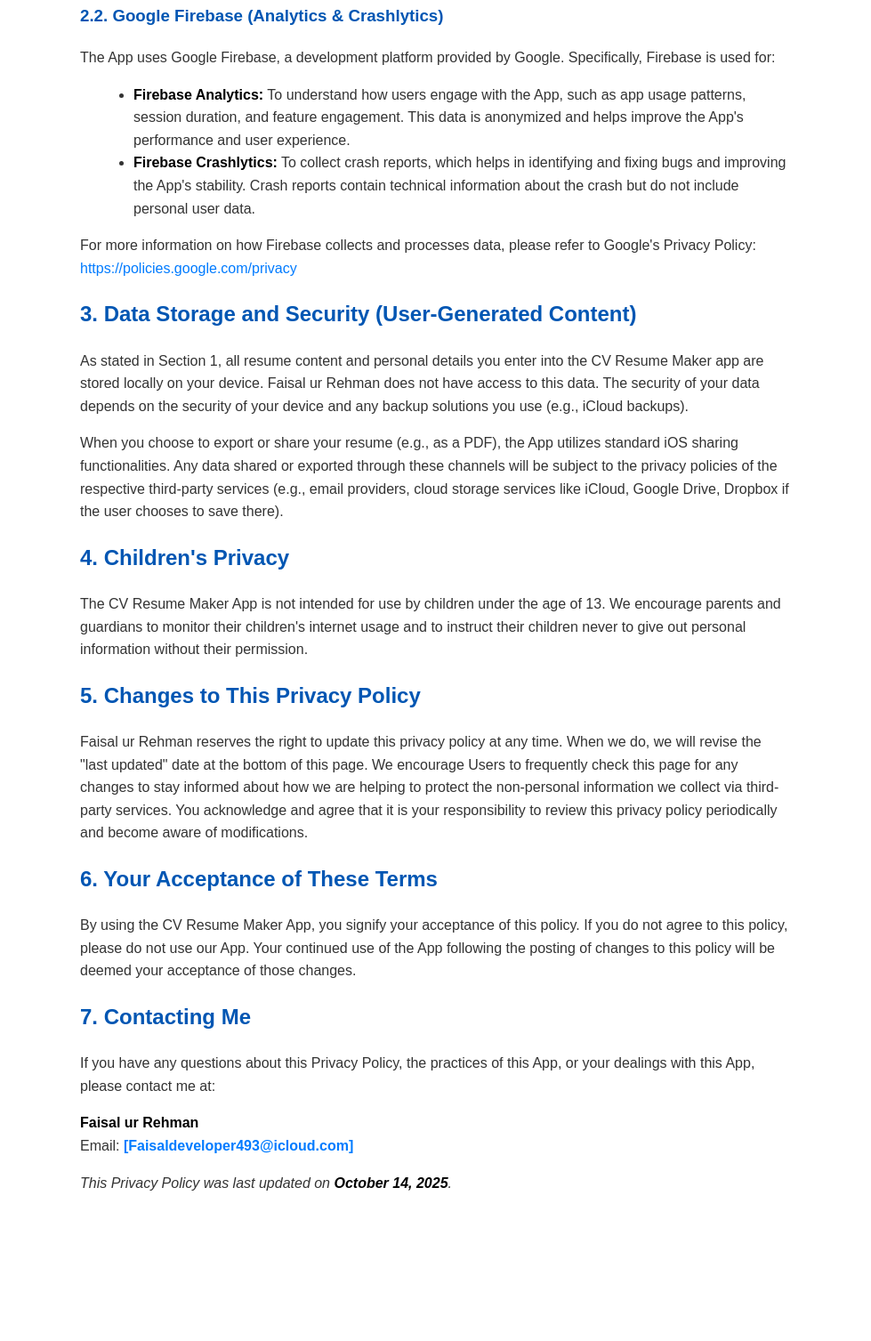
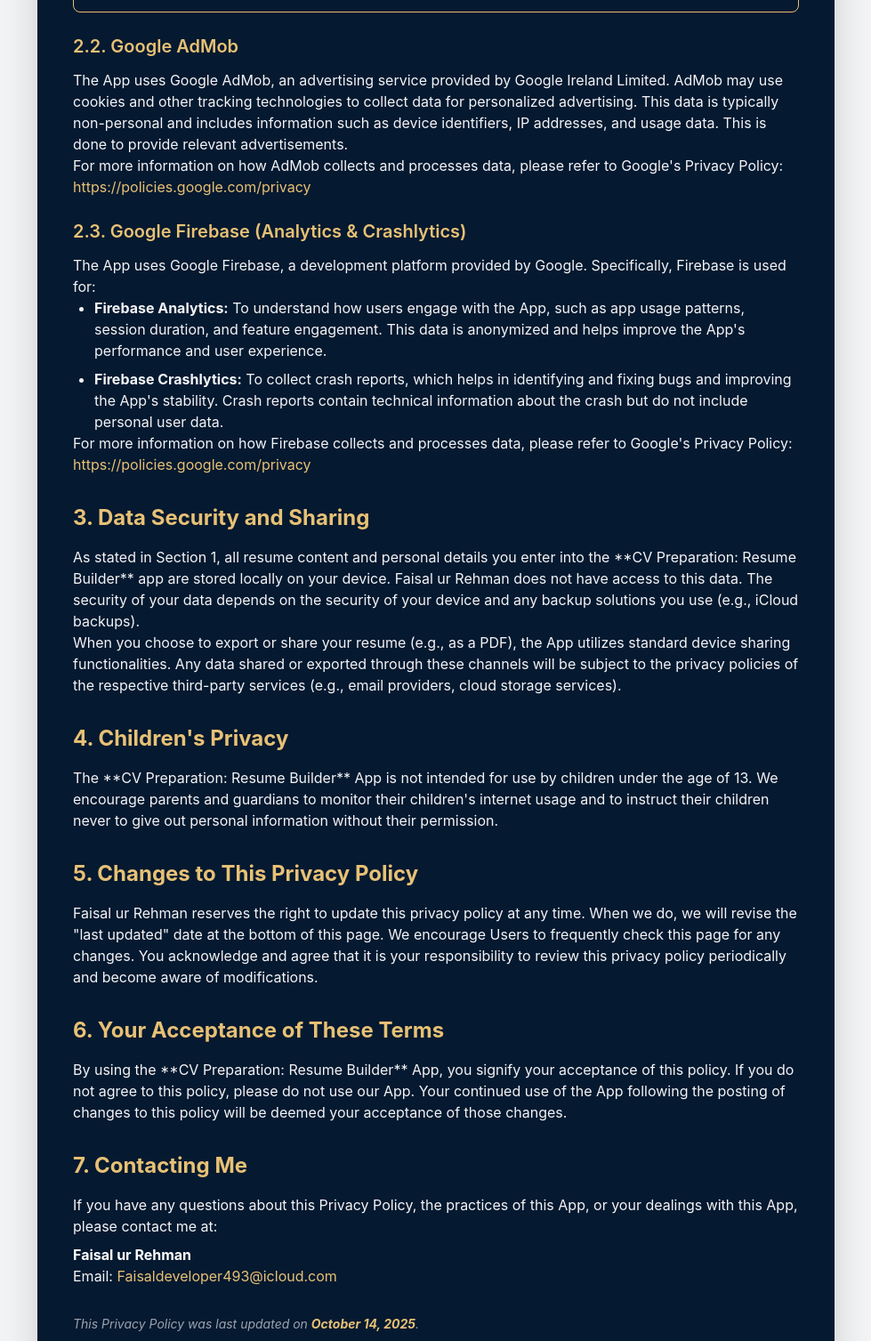
Before and after one commit to thefaisalurrehman/cv-resume-maker-privacy, a plain HTML site: page index.html in a window 1280 px wide. Shown: the part 893-2400 px from the top of the page at 89% size, without its empty margins (150-1129 px from the left). Before the commit the page ends 2255 px from the top, so only its background shows below. Drawn offline with nearby package versions, Linux system fonts and the light colour scheme.

Commit message:
Update index.html

```diff
--- a/index.html
+++ b/index.html
@@ -3,87 +3,110 @@
 <head>
     <meta charset="UTF-8">
     <meta name="viewport" content="width=device-width, initial-scale=1.0">
-    <title>CV Resume Maker - Privacy Policy</title>
+    <title>CV Preparation: Resume Builder - Privacy Policy</title>
+    <!-- Tailwind CSS CDN -->
+    <script src="https://cdn.tailwindcss.com"></script>
     <style>
+        /* Custom Colors for Navy and Gold */
+        :root {
+            --color-navy: #051930;
+            --color-gold: #E7C175;
+        }
+        /* Applying Inter font and default background/text color */
         body {
-            font-family: Arial, sans-serif;
-            line-height: 1.6;
-            margin: 20px;
-            max-width: 800px;
-            margin-left: auto;
-            margin-right: auto;
-            color: #333;
-        }
-        h1, h2, h3 {
-            color: #0056b3;
-        }
-        strong {
-            color: #000;
-        }
-        p, ul, ol {
-            margin-bottom: 1em;
-        }
-        ul {
-            list-style-type: disc;
-            margin-left: 20px;
-        }
-        a {
-            color: #007bff;
-            text-decoration: none;
-        }
-        a:hover {
-            text-decoration: underline;
+            font-family: 'Inter', sans-serif;
+            background-color: #f3f4f6; /* Light gray body background */
         }
     </style>
+    <script>
+        tailwind.config = {
+            theme: {
+                extend: {
+                    colors: {
+                        'app-navy': 'var(--color-navy)',
+                        'app-gold': 'var(--color-gold)',
+                    },
+                }
+            }
+        }
+    </script>
 </head>
-<body>
+<body class="p-4 md:p-8">
+    <!-- Main Content Container with Navy Background -->
+    <div class="max-w-4xl mx-auto p-6 md:p-10 rounded-xl shadow-2xl bg-app-navy text-gray-100">
 
-    <h1>Privacy Policy for CV Resume Maker</h1>
-    <p>This Privacy Policy governs the manner in which the <strong>CV Resume Maker</strong> mobile application ("App") collects, uses, maintains, and discloses information collected from users (each, a "User") of the App. This privacy policy applies to the App and all products and services offered by Faisal ur Rehman.</p>
+        <h1 class="text-3xl md:text-4xl font-extrabold text-app-gold mb-6 border-b border-app-gold pb-3">
+            Privacy Policy for CV Preparation: Resume Builder
+        </h1>
 
-    <h2>1. Personal Data</h2>
-    <p><strong>CV Resume Maker does not collect any personal data from its users.</strong> All information that users input into the App, such as names, contact details, work experience, education, skills, and other resume-related content, is stored exclusively on the user's device and is not transmitted to or stored on any server controlled by Faisal ur Rehman.</p>
+        <p class="mb-6 text-sm">This Privacy Policy governs the manner in which the <strong>CV Preparation: Resume Builder</strong> mobile application ("App") collects, uses, maintains, and discloses information collected from users (each, a "User") of the App. This privacy policy applies to the App and all products and services offered by Faisal ur Rehman.</p>
+
+        <!-- Section 1: Personal Data -->
+        <h2 class="text-2xl font-bold text-app-gold mt-8 mb-4">1. Personal Data and Local Storage</h2>
+        <p><strong>CV Preparation: Resume Builder does not collect any personal data from its users.</strong> All information that users input into the App, such as names, contact details, work experience, education, skills, and other resume-related content, is **stored exclusively on the user's device** and is not transmitted to or stored on any server controlled by Faisal ur Rehman.</p>
         <p>The App does not require users to register an account or provide any personal information to use its core features. Your resume data is yours and remains private to your device.</p>
 
-    <h2>2. Non-Personal Data and Third-Party Services</h2>
-    <p>While the App itself does not collect personal data, it does utilize third-party services that may collect anonymized, non-personal data for purposes such as analytics, crash reporting, and advertising. These third-party services operate under their own privacy policies.</p>
+        <!-- Section 2: Non-Personal Data and Third-Party Services -->
+        <h2 class="text-2xl font-bold text-app-gold mt-8 mb-4">2. Third-Party Services and Data Processing</h2>
+        <p>While the App itself does not collect personal data, it does utilize third-party services that may collect anonymized, non-personal data for purposes such as analytics, crash reporting, and the operation of AI features and advertising. These third-party services operate under their own privacy policies.</p>
 
-    <h3>2.1. Google AdMob</h3>
+        <!-- 2.1 Gemini API (NEW) -->
+        <h3 class="text-xl font-semibold text-app-gold mt-6 mb-3">2.1. AI Services (Google Gemini API)</h3>
+        <p>The App uses the **Google Gemini API** to power intelligent features, including generating career objectives, skill summaries, and personalized interview questions based on your CV content.</p>
+        <p>When you use the 'Generate with AI' feature, the relevant, user-provided text content (e.g., job title, project descriptions) from your locally stored CV is **temporarily transmitted** to the Gemini API for processing. The generated AI response is then returned to your device.</p>
+        <p class="text-sm border border-app-gold p-3 rounded-lg mt-3">
+            <strong>Data Handling:</strong> We only transmit the minimum necessary text content required to generate the AI response. We **do not store** this transmitted content on any server controlled by us, and we adhere strictly to the Gemini API usage policies regarding user privacy.
+        </p>
+
+        <!-- 2.2 Google AdMob (renumbered) -->
+        <h3 class="text-xl font-semibold text-app-gold mt-6 mb-3">2.2. Google AdMob</h3>
         <p>The App uses Google AdMob, an advertising service provided by Google Ireland Limited. AdMob may use cookies and other tracking technologies to collect data for personalized advertising. This data is typically non-personal and includes information such as device identifiers, IP addresses, and usage data. This is done to provide relevant advertisements.</p>
-    <p>For more information on how AdMob collects and processes data, please refer to Google's Privacy Policy: <a href="https://policies.google.com/privacy" target="_blank">https://policies.google.com/privacy</a></p>
-    <p>You can learn more about how Google uses information from apps or sites that use their services here: <a href="https://policies.google.com/technologies/partner-sites" target="_blank">https://policies.google.com/technologies/partner-sites</a></p>
+        <p>For more information on how AdMob collects and processes data, please refer to Google's Privacy Policy: <a href="https://policies.google.com/privacy" target="_blank" class="text-app-gold hover:underline">https://policies.google.com/privacy</a></p>
 
-    <h3>2.2. Google Firebase (Analytics & Crashlytics)</h3>
+        <!-- 2.3 Firebase (renumbered) -->
+        <h3 class="text-xl font-semibold text-app-gold mt-6 mb-3">2.3. Google Firebase (Analytics & Crashlytics)</h3>
         <p>The App uses Google Firebase, a development platform provided by Google. Specifically, Firebase is used for:</p>
-    <ul>
+        <ul class="list-disc ml-6 space-y-2">
             <li><strong>Firebase Analytics:</strong> To understand how users engage with the App, such as app usage patterns, session duration, and feature engagement. This data is anonymized and helps improve the App's performance and user experience.</li>
             <li><strong>Firebase Crashlytics:</strong> To collect crash reports, which helps in identifying and fixing bugs and improving the App's stability. Crash reports contain technical information about the crash but do not include personal user data.</li>
         </ul>
-    <p>For more information on how Firebase collects and processes data, please refer to Google's Privacy Policy: <a href="https://policies.google.com/privacy" target="_blank">https://policies.google.com/privacy</a></p>
+        <p>For more information on how Firebase collects and processes data, please refer to Google's Privacy Policy: <a href="https://policies.google.com/privacy" target="_blank" class="text-app-gold hover:underline">https://policies.google.com/privacy</a></p>
 
-    <h2>3. Data Storage and Security (User-Generated Content)</h2>
-    <p>As stated in Section 1, all resume content and personal details you enter into the CV Resume Maker app are stored locally on your device. Faisal ur Rehman does not have access to this data. The security of your data depends on the security of your device and any backup solutions you use (e.g., iCloud backups).</p>
-    <p>When you choose to export or share your resume (e.g., as a PDF), the App utilizes standard iOS sharing functionalities. Any data shared or exported through these channels will be subject to the privacy policies of the respective third-party services (e.g., email providers, cloud storage services like iCloud, Google Drive, Dropbox if the user chooses to save there).</p>
+        <!-- Section 3: Data Security and Sharing -->
+        <h2 class="text-2xl font-bold text-app-gold mt-8 mb-4">3. Data Security and Sharing</h2>
+        <p>As stated in Section 1, all resume content and personal details you enter into the **CV Preparation: Resume Builder** app are stored locally on your device. Faisal ur Rehman does not have access to this data. The security of your data depends on the security of your device and any backup solutions you use (e.g., iCloud backups).</p>
+        <p>When you choose to export or share your resume (e.g., as a PDF), the App utilizes standard device sharing functionalities. Any data shared or exported through these channels will be subject to the privacy policies of the respective third-party services (e.g., email providers, cloud storage services).</p>
 
-    <h2>4. Children's Privacy</h2>
-    <p>The CV Resume Maker App is not intended for use by children under the age of 13. We encourage parents and guardians to monitor their children's internet usage and to instruct their children never to give out personal information without their permission.</p>
+        <!-- Section 4: Children's Privacy -->
+        <h2 class="text-2xl font-bold text-app-gold mt-8 mb-4">4. Children's Privacy</h2>
+        <p>The **CV Preparation: Resume Builder** App is not intended for use by children under the age of 13. We encourage parents and guardians to monitor their children's internet usage and to instruct their children never to give out personal information without their permission.</p>
 
-    <h2>5. Changes to This Privacy Policy</h2>
-    <p>Faisal ur Rehman reserves the right to update this privacy policy at any time. When we do, we will revise the "last updated" date at the bottom of this page. We encourage Users to frequently check this page for any changes to stay informed about how we are helping to protect the non-personal information we collect via third-party services. You acknowledge and agree that it is your responsibility to review this privacy policy periodically and become aware of modifications.</p>
+        <!-- Section 5: Changes to This Privacy Policy -->
+        <h2 class="text-2xl font-bold text-app-gold mt-8 mb-4">5. Changes to This Privacy Policy</h2>
+        <p>Faisal ur Rehman reserves the right to update this privacy policy at any time. When we do, we will revise the "last updated" date at the bottom of this page. We encourage Users to frequently check this page for any changes. You acknowledge and agree that it is your responsibility to review this privacy policy periodically and become aware of modifications.</p>
 
-    <h2>6. Your Acceptance of These Terms</h2>
-    <p>By using the CV Resume Maker App, you signify your acceptance of this policy. If you do not agree to this policy, please do not use our App. Your continued use of the App following the posting of changes to this policy will be deemed your acceptance of those changes.</p>
+        <!-- Section 6: Your Acceptance -->
+        <h2 class="text-2xl font-bold text-app-gold mt-8 mb-4">6. Your Acceptance of These Terms</h2>
+        <p>By using the **CV Preparation: Resume Builder** App, you signify your acceptance of this policy. If you do not agree to this policy, please do not use our App. Your continued use of the App following the posting of changes to this policy will be deemed your acceptance of those changes.</p>
 
-    <h2>7. Contacting Me</h2>
+        <!-- Section 7: Contacting Me -->
+        <h2 class="text-2xl font-bold text-app-gold mt-8 mb-4">7. Contacting Me</h2>
         <p>If you have any questions about this Privacy Policy, the practices of this App, or your dealings with this App, please contact me at:</p>
-    <p><strong>Faisal ur Rehman</strong><br>
-    Email: <strong><a href="mailto:[Faisaldeveloper493@icloud.com]">[Faisaldeveloper493@icloud.com]</a></strong></p>
+        <p class="mt-2">
+            <strong class="text-white">Faisal ur Rehman</strong><br>
+            Email: <a href="mailto:Faisaldeveloper493@icloud.com" class="text-app-gold hover:underline">Faisaldeveloper493@icloud.com</a>
+        </p>
 
-    <p><em>This Privacy Policy was last updated on <strong id="lastUpdatedDate">---</strong>.</em></p>
+        <p class="mt-8 text-sm text-gray-400">
+            <em>This Privacy Policy was last updated on <strong id="lastUpdatedDate" class="text-app-gold">---</strong>.</em>
+        </p>
+    </div>
 
+    <!-- Script to dynamically update the date -->
     <script>
+        document.addEventListener('DOMContentLoaded', function() {
             document.getElementById('lastUpdatedDate').textContent = new Date().toLocaleDateString('en-US', { year: 'numeric', month: 'long', day: 'numeric' });
+        });
     </script>
-
 </body>
 </html>
```
Lines whose indentation alone changed are shown as unchanged.
